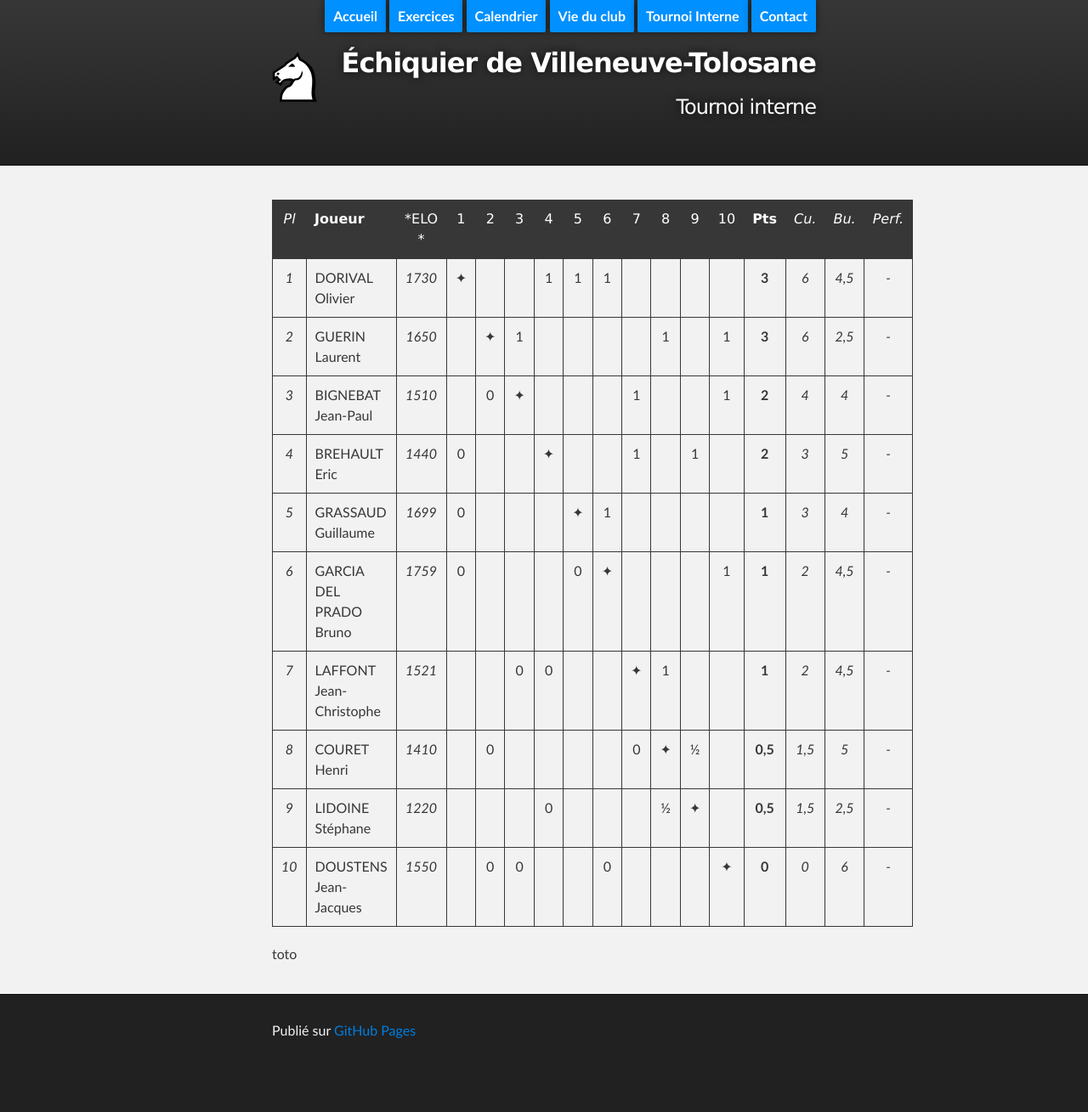
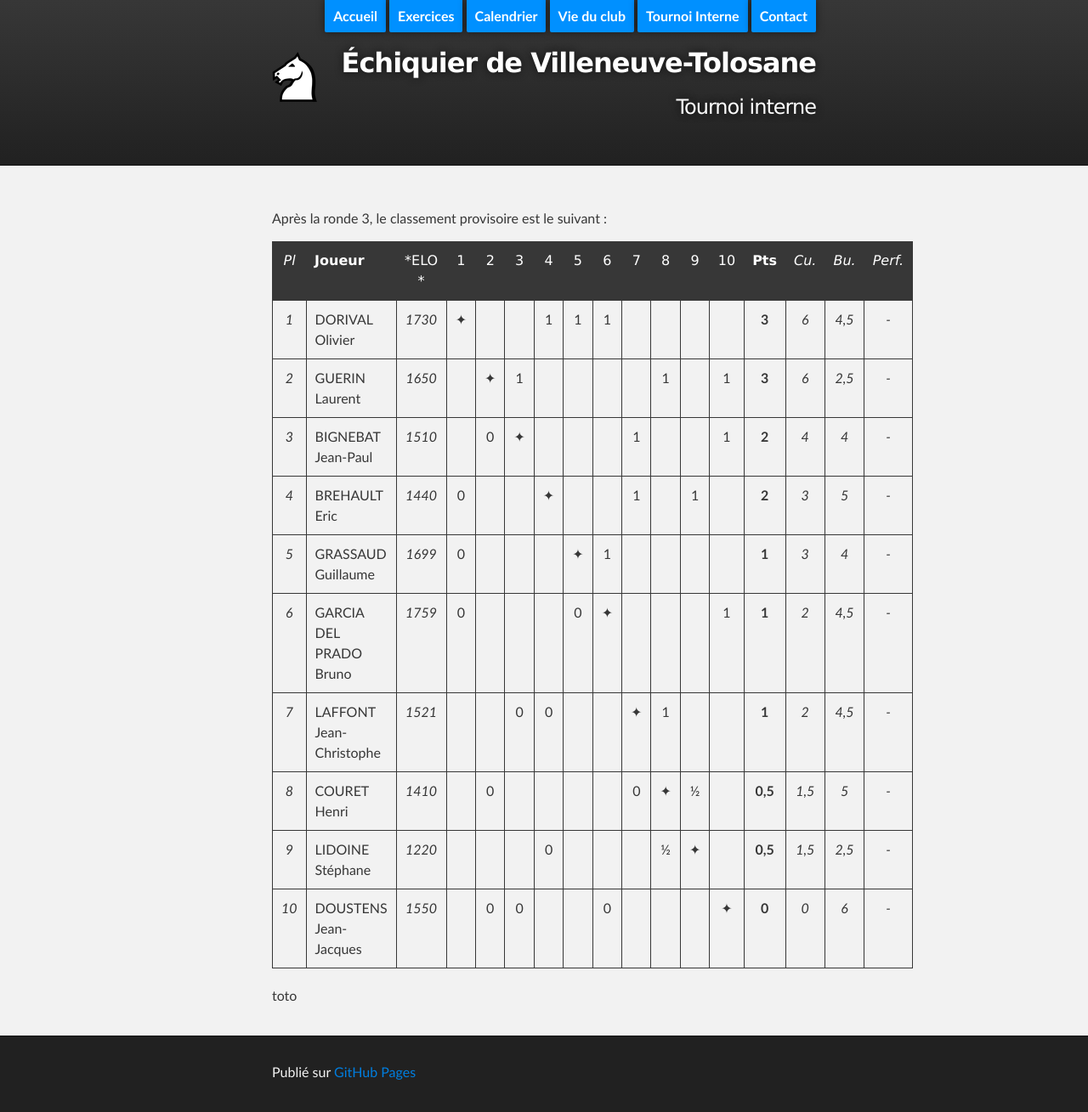
Before and after one commit to echiquier-villeneuve-tolosane/echiquier-villeneuve-tolosane.github.io, a Jekyll site: the page built from tournoiinterne.md, in a window 1280 px wide. Shown: the whole page at 85% size. Built offline with Jekyll 4.4.1, drawn with Linux system fonts in a browser that asks for light colours; nearby versions of some CDN libraries; before the commit the page ends 1260 px from its top, so only the background shows below that.

Commit message:
Updated tournoiinterne.md

```diff
--- a/tournoiinterne.md
+++ b/tournoiinterne.md
@@ -4,6 +4,8 @@ root: .
 title: Tournoi interne
 published: true
 ---
+
+Après la ronde 3, le classement provisoire est le suivant :
 
 |*Pl*|  **Joueur** |   *ELO *          |1 |2 |3 |4 |5 |6 |7 |8 |9 |10|**Pts**|*Cu.*|*Bu.*|*Perf.*|
 |:-:|:------------------------ |:---------: |:-:|:-:|:-:|:-:|:-:|:-:|:-:|:-:|:-:|:-:|:-:|:-:|:-:|:-:|
```
